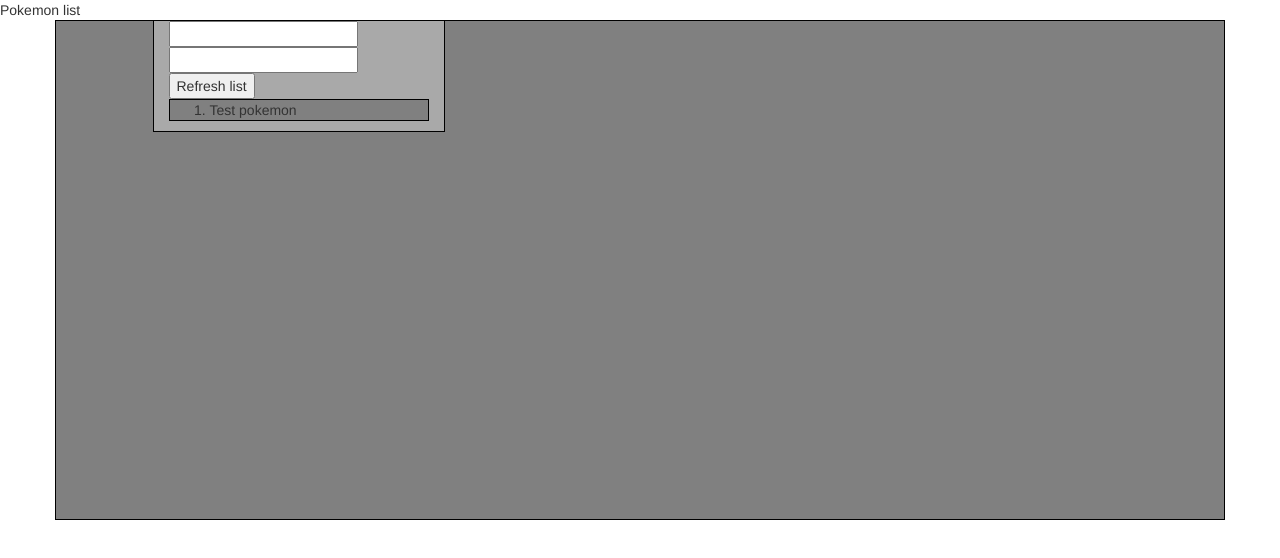
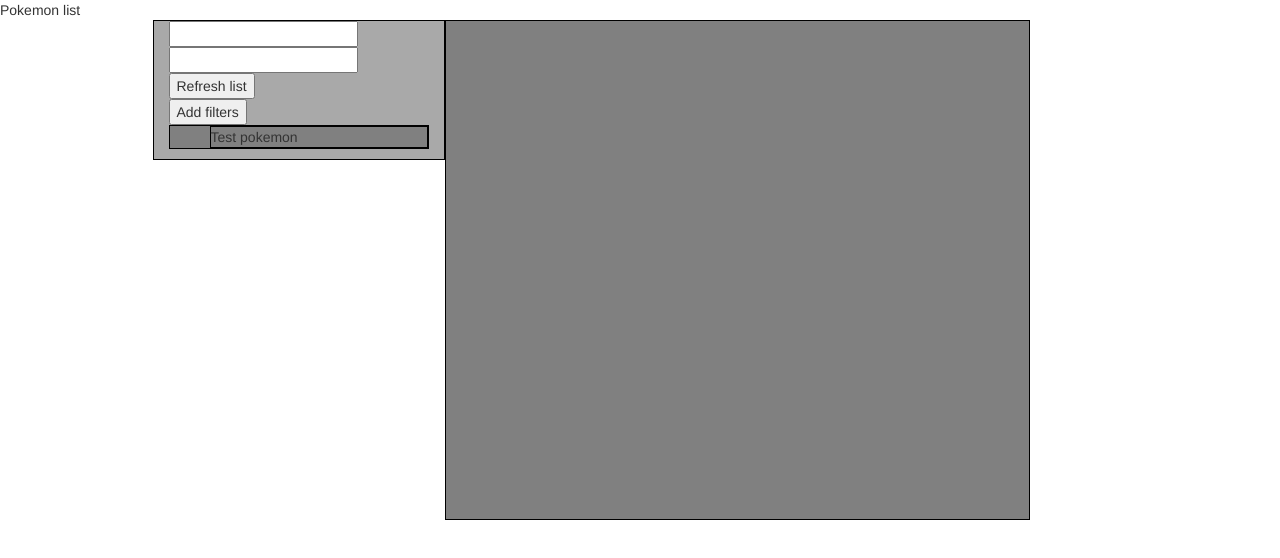
Before and after one commit to Almabali/JA_pokemon, a website: page src/index.html in a window 1280 px wide. Drawn offline with nearby package versions, Linux system fonts and the light colour scheme.

Commit message:
filterType initial gui added

```diff
--- /dev/null
+++ b/src/GUIscript.js
@@ -0,0 +1,13 @@
+/**
+ * Created by 212585843 on 11/10/2016.
+ */
+$(document).ready(function(){
+
+
+
+
+});
+
+function showImage(index,callback) {
+
+};
--- a/src/index.html
+++ b/src/index.html
@@ -8,18 +8,25 @@
           integrity="sha384-BVYiiSIFeK1dGmJRAkycuHAHRg32OmUcww7on3RYdg4Va+PmSTsz/K68vbdEjh4u" crossorigin="anonymous">
 </head>
 <body>
-<header>Pokemon list</header>
-<div class="container">
+<header>Pokemon list
+
+
+</header>
+<div class="container container-fluid">
     <div class="row">
-        <div class="col-md-offset-1 col-md-3 pokemonListNavBar">
-            <input id="listFrom" type="number" default="1" maxlength="3">
-            <input id="listTo" type="number" default="151" maxlength="3">
+        <div class="col-xs-offset-0 col-xs-6 col-md-offset-1 col-md-3 pokemonListNavBar">
+            <input id="listFrom" type="number"  maxlength="3">
+            <input id="listTo" type="number"  maxlength="3">
             <button class="refreshPokemonList">Refresh list</button>
-            <ol class="pokemonList">
+            <form class="form-horizontal filterTypeForm" id="filterTypeList">
+
+            </form>
+            <button id="filterTypeBtn">Add filters</button>
+            <ul class="pokemonList" >
                 <li>Test pokemon</li>
-            </ol>
+            </ul>
         </div>
-        <div class="col-7-md currentPokemonContainer">
+        <div class="col-xs-6 col-7-md currentPokemonContainer">
 
         </div>
 
@@ -28,6 +35,7 @@
 
 
 <script src="jquery.js"></script>
+<script src="GUIscript.js"></script>
 <script src="pokemonScript.js"></script>
 </body>
 </html>
--- a/src/pokemonStyle.css
+++ b/src/pokemonStyle.css
@@ -6,7 +6,21 @@
 .pokemonList{
     border:1px solid black;
     background-color: gray;
+    overflow: auto;
+    list-style-type: none;
+    max-height: 600px;
+    min-width: 120px;
 }
+.pokemonList>li{
+     border:1px solid black;
+     background-color: gray;
+ }
+
+/*.pokemonList>img{*/
+    /*border:1px solid black;*/
+    /*background-color: gray;*/
+    /*display: none;*/
+/*}*/
 
 .currentPokemonContainer{
     border:1px solid black;
```
